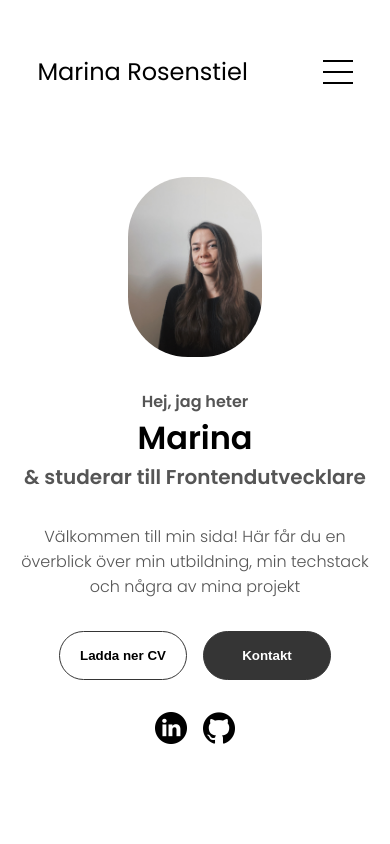
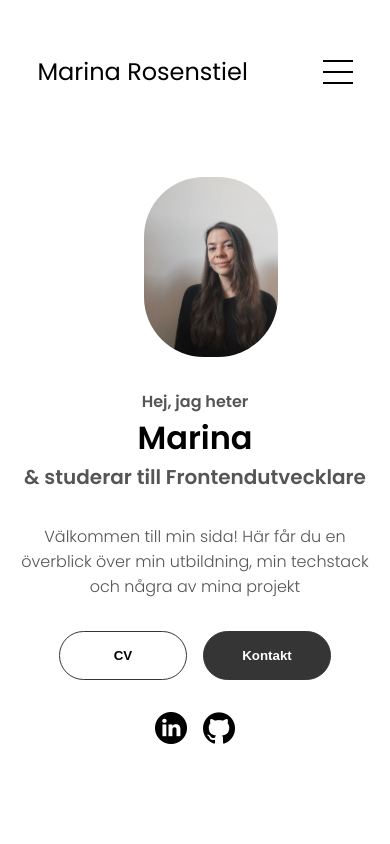
Before and after one commit to MaRos10/Portfolio, a React (Vite) app: page / in a window 390 px wide. Shown: the top 844 px of the page. Built offline with nearby package versions, Linux system fonts and the light colour scheme.

Commit message:
Stylingupdates

```diff
--- a/src/App.css
+++ b/src/App.css
@@ -54,7 +54,7 @@ a {
 a:hover {
   color: grey;
   text-decoration: underline;
-  text-underline-offset: 1rem; /* avstånd */
+  text-underline-offset: 1rem;
   text-decoration-color: rgb(181, 181, 181);
 }
 
@@ -125,7 +125,7 @@ a:hover {
   transition: max-height 0.6s ease-in-out;
 }
 
-/* Gör att länkarna glider in en efter en */
+/* Ham.menu item slide in */
 .menu-links.open li:nth-child(1) a {
   transition-delay: 0.1s;
   transform: translateX(0);
@@ -403,6 +403,7 @@ article .icon {
 }
 
 /* Projects section */
+
 .projects-wrapper {
   display: flex;
   align-items: center;
@@ -436,7 +437,6 @@ article .icon {
 }
 
 .scroll-btn {
-  /* background: rgba(0, 0, 0, 0.2); */
   color: rgb(117, 117, 120);
   border: none;
   font-size: 2rem;
@@ -543,7 +543,8 @@ article .icon {
   font-weight: 200;
 }
 
-/* Centrerar elementen i containern */
+/* Centering elements in container */
+
 .details-container {
   display: flex;
   flex-direction: column;
--- a/src/Mediaqueries.css
+++ b/src/Mediaqueries.css
@@ -178,3 +178,9 @@
     font-size: 0.85rem;
   }
 }
+
+@media screen and (max-width: 1024px) {
+  .section__pic-container img {
+    margin-left: 2rem;
+  }
+}
--- a/src/components/Profile/Profile.jsx
+++ b/src/components/Profile/Profile.jsx
@@ -18,7 +18,7 @@ const Profile = () => (
       </p>
       <div className="btn-container">
         <button className="btn btn-color-2" onClick={() => window.open(cvFile)}>
-          Ladda ner CV
+          CV
         </button>
         <button
           className="btn btn-color-1"
--- a/src/components/Projects/Projects.jsx
+++ b/src/components/Projects/Projects.jsx
@@ -91,7 +91,7 @@ const Projects = () => {
               title: "Pinboard",
               github: "https://github.com/MaRos10/Shui",
               demo: "http://shui-pinboard.s3-website.eu-north-1.amazonaws.com/",
-              desc: "En anslagstavla byggd med React och ett serverless API i AWS. Användare kan posta, ändra och ta bort meddelanden. Frontend hostad i en S3-bucket och backend byggd med API Gateway, Lambda och DynamoDB.",
+              desc: "En anslagstavla, för mobil, byggd med React och ett serverless API i AWS. Användare kan posta, ändra och ta bort meddelanden. Frontend hostad i en S3-bucket och backend byggd med API Gateway, Lambda och DynamoDB.",
             },
             /*             {
               img: solaris,
```
